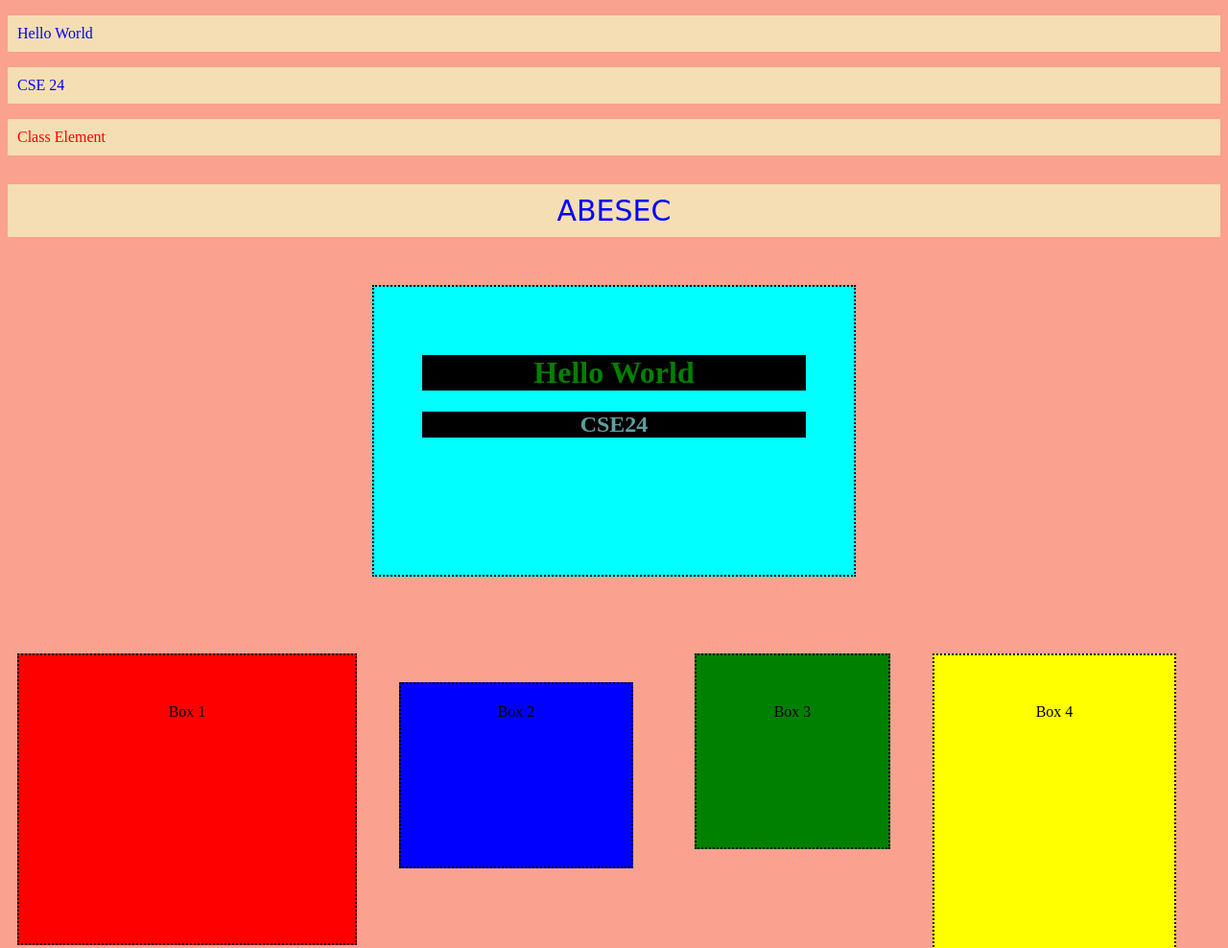
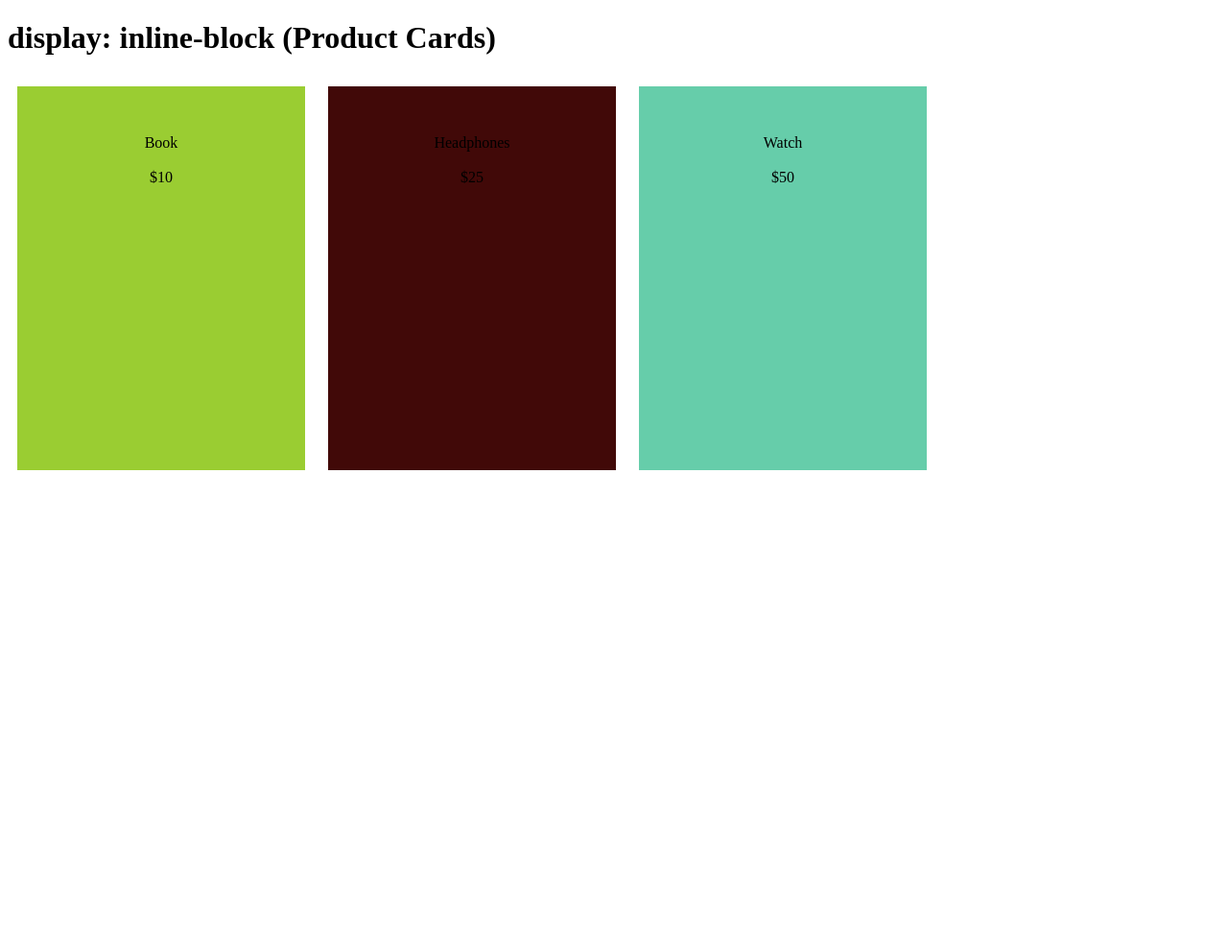
Before and after one commit to rohankanaujia90/CSS-CSE24, a plain HTML site: page index.html in a window 1280 px wide. Shown: the top 988 px of the page at 96% size. After the commit the page ends 800 px from the top, so only its background shows below. Drawn offline with Linux system fonts and the light colour scheme.

Commit message:
assignment3

```diff
--- /dev/null
+++ b/assignment3.css
@@ -0,0 +1,21 @@
+.box1{
+    height: 400px;
+    width: 800px;
+    border: 5px solid black;
+    padding: 25px;
+    margin: auto;
+    margin-top: 50px;
+}
+.box2{
+    background-color: yellow;
+    height: 200px;
+    width: 600px;
+    border: 50px solid blue;
+    text-align: center;
+    margin: auto;
+    margin-top: 50px;
+}
+p{
+    align-self: center;
+    margin: 70px;
+}
--- /dev/null
+++ b/assignment3.html
@@ -0,0 +1,15 @@
+<!DOCTYPE html>
+<html lang="en">
+  <head>
+    <meta charset="UTF-8" />
+    <meta name="viewport" content="width=device-width, initial-scale=1.0" />
+    <title>Document</title>
+    <link rel="stylesheet" href="assignment3.css" />
+  </head>
+  <body>
+    <div class="box1">
+      <h1>CSS Box Model</h1>
+      <div class="box2"><center><p>ABES Engg College Ghaziabad</p></center></div>
+    </div>
+  </body>
+</html>
--- a/index.html
+++ b/index.html
@@ -6,7 +6,7 @@
     <title>Element Selector</title>
     <link rel="stylesheet" href="style.css">
 <body>
-    <p>Hello World</p>
+    <!-- <p>Hello World</p>
     <p>CSE 24</p>
     <p class="rk">Class Element</p>
     <p id="abes">ABESEC</p>
@@ -17,6 +17,15 @@
     <div class="box1">Box 1</div>
     <div class="box2">Box 2</div>
     <div class="box3">Box 3</div>
-    <div class="box4">Box 4</div>
+    <div class="box4">Box 4</div> -->
+    <!-- <h2>display:block(Headings/Paragraph)</h2>
+    <h1>Amazon-Online Shopping</h1>
+    <p>This is a full-width paragraph like a log or product or product description</p> -->
+    <div>
+        <h1>display: inline-block (Product Cards)</h1>
+        <div class="box1">Book <br><br> $10</div>
+        <div class="box2">Headphones <br> <br>$25</div>
+        <div class="box3">Watch <br><br> $50</div>
+    </div>
 </body>
 </html>
--- a/style.css
+++ b/style.css
@@ -1,4 +1,4 @@
-p{
+/* p{
     color: blue;
     background-color: wheat;
     padding: 10px;
@@ -57,6 +57,7 @@ div h2{
     background-color: green;
     margin: 30px;
     display: inline-block;
+    border-radius: 10px;
 }
 .box4{
     height: 350px;
@@ -65,4 +66,41 @@ div h2{
     margin: 10px;
     display: inline-block;
     padding: 50px;
+} */
+
+/* h1{
+    background-color: skyblue;
+    width: 50%;
 }
+p{
+    background-color: green;
+    width: 50%;
+    font-size: large;
+} */
+.box1{
+    height: 300px;
+    width: 200px;
+    background-color: yellowgreen;
+    margin: 10px;
+    display: inline-block;
+    text-align: center;
+    padding: 50px;
+}
+.box2{
+    height: 300px;
+    width: 200px;
+    background-color: #410908;
+    margin: 10px;
+    display: inline-block;
+    text-align: center;
+    padding: 50px;
+}
+.box3{
+    height: 300px;
+    width: 200px;
+    background-color: mediumaquamarine;
+    margin: 10px;
+    display: inline-block;
+    text-align: center;
+    padding: 50px;
+}
```
